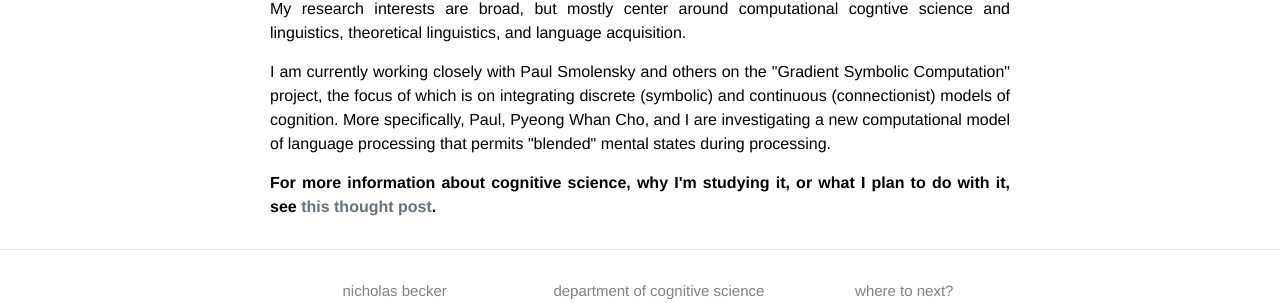
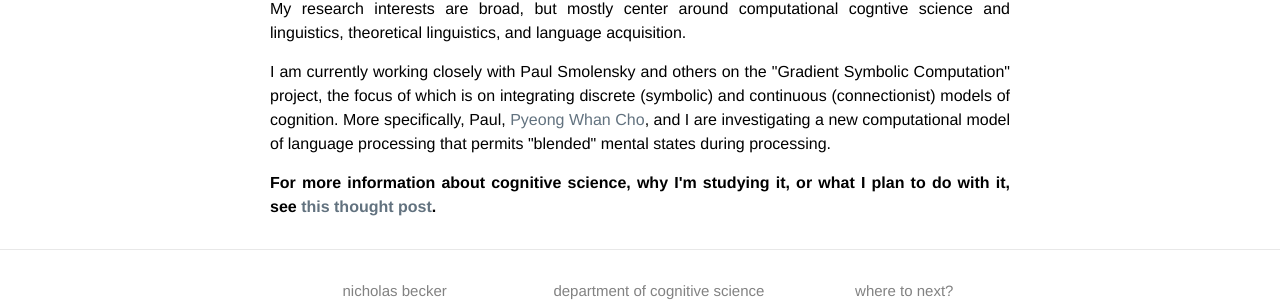
Before and after one commit to nrbecker/nrbecker.github.io, a Jekyll site: the page built from index.html, in a window 1280 px wide. Shown: the part 343-646 px from the top of the page. Built offline with Jekyll 4.4.1, drawn with Linux system fonts in a browser that asks for light colours; some of the changed lines change nothing that is shown.

Commit message:
add link to PW's web page

```diff
--- a/index.html
+++ b/index.html
@@ -17,7 +17,7 @@
   <strong>Research Interests</strong>
   <p>My research interests are broad, but mostly center around computational cogntive science and linguistics, theoretical linguistics, and language acquisition.</p>
 
-  <p>I am currently working closely with Paul Smolensky and others on the "Gradient Symbolic Computation" project, the focus of which is on integrating discrete (symbolic) and continuous (connectionist) models of cognition. More specifically, Paul, Pyeong Whan Cho, and I are investigating a new computational model of language processing that permits "blended" mental states during processing.</p>
+  <p>I am currently working closely with Paul Smolensky and others on the "Gradient Symbolic Computation" project, the focus of which is on integrating discrete (symbolic) and continuous (connectionist) models of cognition. More specifically, Paul, <a href="http://pwcho.weebly.com/">Pyeong Whan Cho</a>, and I are investigating a new computational model of language processing that permits "blended" mental states during processing.</p>
 
   <strong>For more information about cognitive science, why I'm studying it, or what I plan to do with it, see <a href="uncategorized/2015/01/11/on-cognitive-science.html">this thought post</a>.</strong>
 
```
